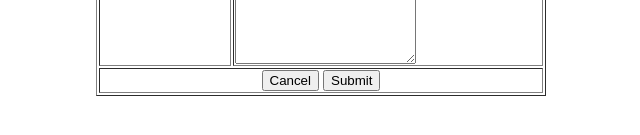
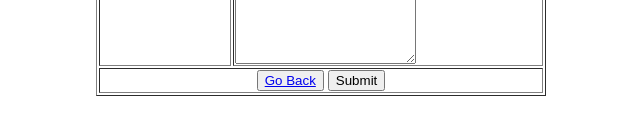
Before and after one commit to Nikul-07/Nikul-07.github.io, a plain HTML site: page feedback.html in a window 1280 px wide. Shown: the part 325-460 px from the top of the page, 319-959 px from the left. Drawn offline with Linux system fonts and the light colour scheme.

Commit message:
change in code

```diff
--- a/feedback.html
+++ b/feedback.html
@@ -36,7 +36,7 @@
 
 	<tr>
 	<th colspan="2">
-      <button type="button" class="cancelbtn" onclick="location.href='file:///C:/Users/User/Desktop/index.html'">Cancel</button>
+      <button><a href="index.html">Go Back</a></button>
       <button type="submit" class="signupbtn">Submit</button> </th>
 	</tr>
 
```
